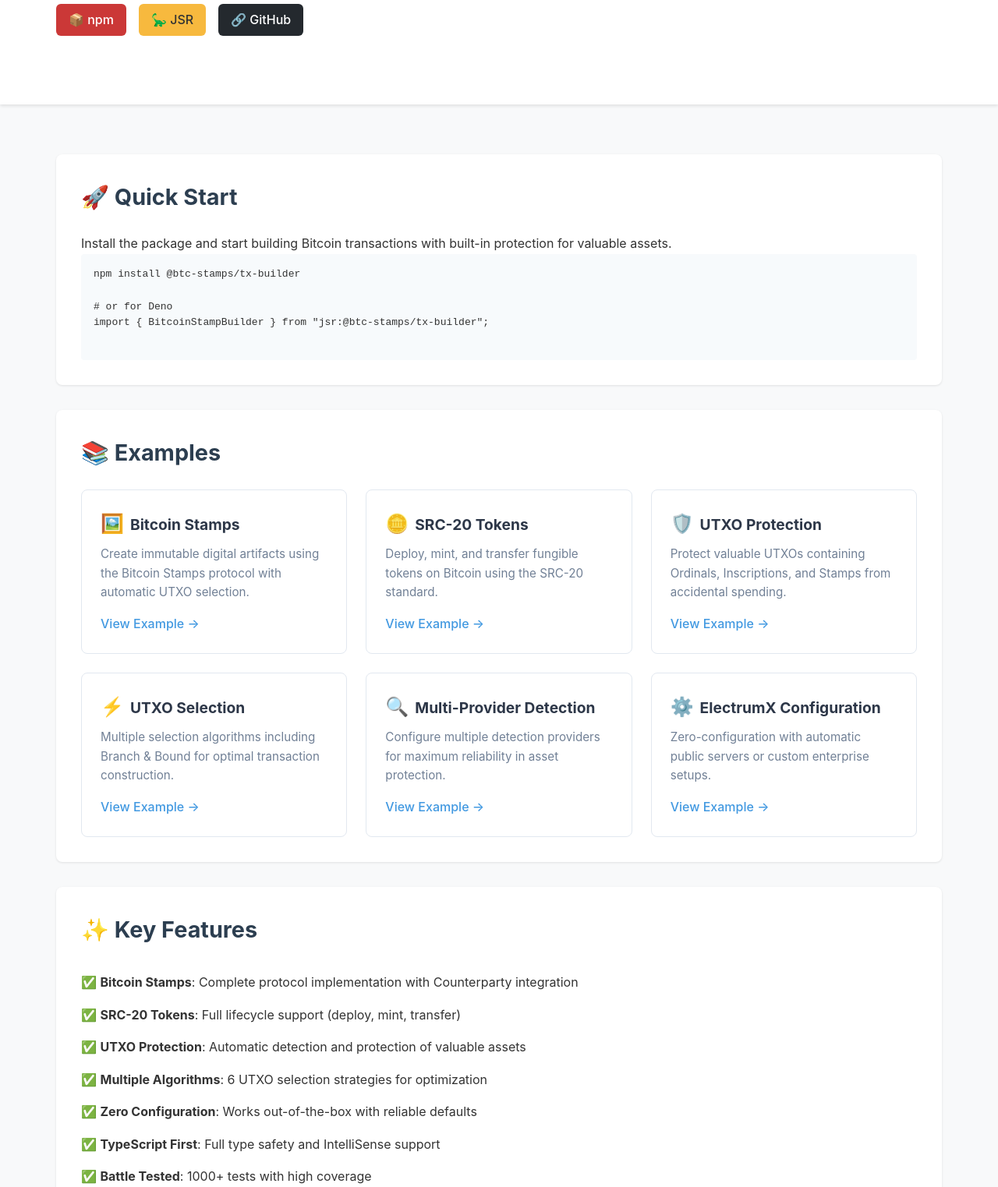
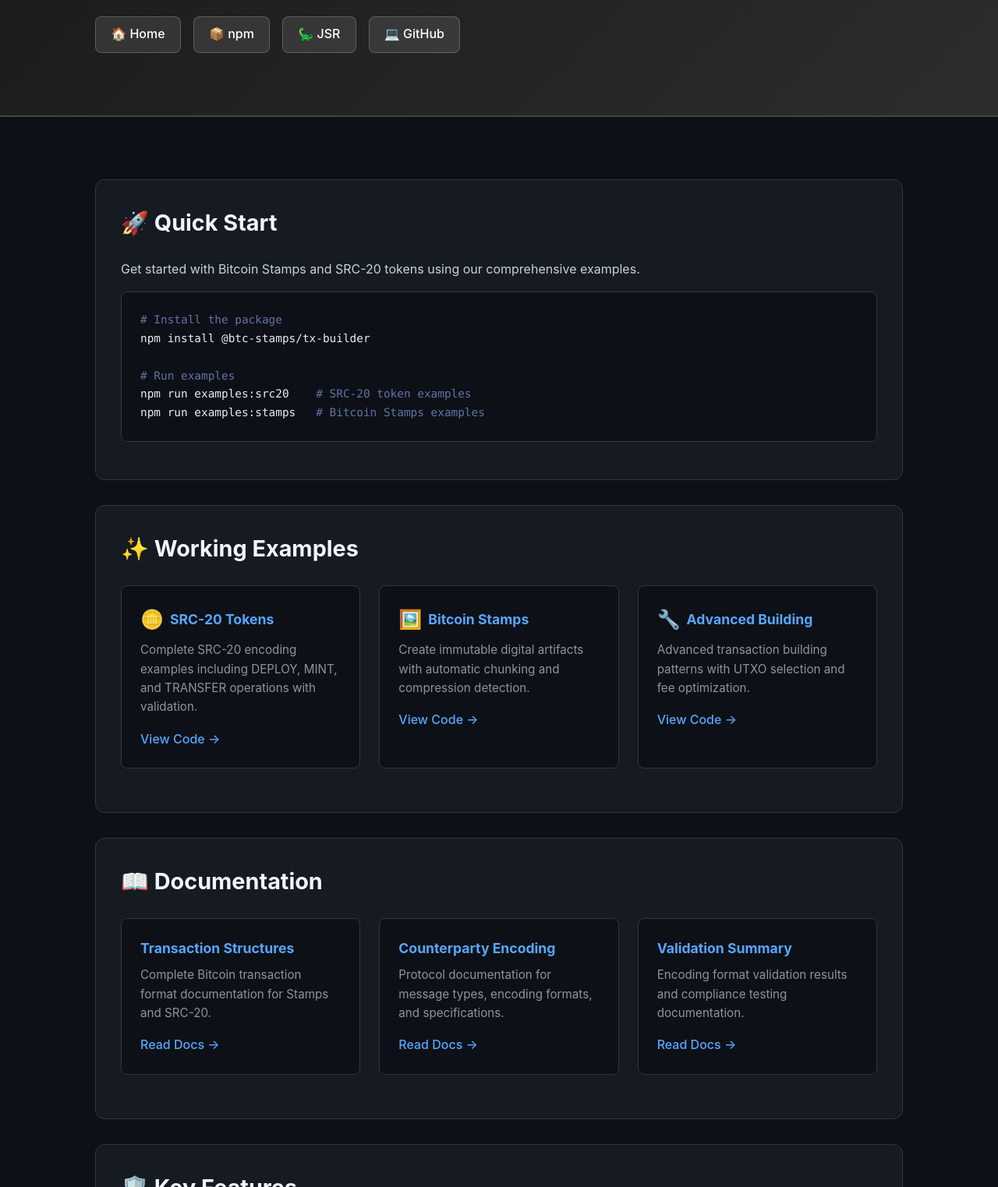
Before and after one commit to btc-stamps/tx-builder, a website built with Vite: page docs/examples/index.html in a window 1280 px wide. Shown: the part 186-1709 px from the top of the page at 78% size. Built offline with nearby package versions, Linux system fonts and the light colour scheme; what bitcoinjs-lib would draw is missing.

Commit message:
chore: cleanup html for github pages

```diff
--- a/docs/examples/index.html
+++ b/docs/examples/index.html
@@ -3,129 +3,216 @@
 <head>
   <meta charset="UTF-8">
   <meta name="viewport" content="width=device-width, initial-scale=1.0">
-    <title>@btc-stamps/tx-builder - Bitcoin Transaction Builder</title>
+  <title>@btc-stamps/tx-builder - Examples</title>
   <style>
     * {
       margin: 0;
       padding: 0;
       box-sizing: border-box;
     }
+
     body {
-        font-family:
-          -apple-system, BlinkMacSystemFont, 'Segoe UI', Roboto, 'Helvetica Neue', Arial,
-          sans-serif;
+      font-family: -apple-system, BlinkMacSystemFont, 'Segoe UI', Roboto, 'Helvetica Neue', Arial, sans-serif;
       line-height: 1.6;
-        color: #333;
-        background: #f8f9fa;
+      background: #0d1117;
+      color: #c9d1d9;
     }
+
     .container {
-        max-width: 1200px;
+      max-width: 1100px;
       margin: 0 auto;
       padding: 2rem;
     }
+
     header {
-        background: white;
-        padding: 2rem 0;
-        box-shadow: 0 2px 4px rgba(0, 0, 0, 0.1);
-        margin-bottom: 2rem;
+      background: linear-gradient(135deg, #1a1a1a, #2d2d2d);
+      padding: 3rem 0;
+      margin-bottom: 3rem;
+      border-bottom: 2px solid #444;
     }
+
     h1 {
       font-size: 2.5rem;
+      font-weight: 700;
+      color: white;
       margin-bottom: 0.5rem;
-        color: #2c3e50;
+      text-shadow: 0 2px 10px rgba(0,0,0,0.3);
     }
+
     .subtitle {
       font-size: 1.2rem;
-        color: #718096;
+      color: rgba(255,255,255,0.9);
+      margin-bottom: 1.5rem;
     }
+
     .badges {
-        margin: 1.5rem 0;
       display: flex;
       gap: 1rem;
       flex-wrap: wrap;
     }
+
     .badge {
       display: inline-block;
-        padding: 0.5rem 1rem;
-        background: #4299e1;
+      padding: 0.6rem 1.2rem;
+      background: rgba(255,255,255,0.1);
       color: white;
       text-decoration: none;
-        border-radius: 6px;
+      border-radius: 8px;
       font-weight: 500;
-        transition: background 0.3s;
+      transition: all 0.3s;
+      border: 1px solid rgba(255,255,255,0.2);
+      backdrop-filter: blur(10px);
     }
+
     .badge:hover {
-        background: #3182ce;
-      }
-      .badge.npm {
-        background: #cb3837;
-      }
-      .badge.npm:hover {
-        background: #a82e2e;
-      }
-      .badge.jsr {
-        background: #f7b93e;
-        color: #333;
-      }
-      .badge.jsr:hover {
-        background: #f5a020;
-      }
-      .badge.github {
-        background: #24292e;
-      }
-      .badge.github:hover {
-        background: #1a1e22;
+      background: rgba(255,255,255,0.2);
+      transform: translateY(-2px);
+      box-shadow: 0 5px 15px rgba(255,255,255,0.1);
     }
 
     .section {
-        background: white;
-        border-radius: 8px;
+      background: #161b22;
+      border-radius: 12px;
       padding: 2rem;
       margin-bottom: 2rem;
-        box-shadow: 0 1px 3px rgba(0, 0, 0, 0.1);
+      border: 1px solid #30363d;
     }
+
     h2 {
+      color: #f0f6fc;
       margin-bottom: 1.5rem;
-        color: #2c3e50;
       font-size: 1.8rem;
+      display: flex;
+      align-items: center;
+      gap: 0.5rem;
     }
+
+    h3 {
+      color: #58a6ff;
+      margin: 1.5rem 0 0.5rem;
+      font-size: 1.2rem;
+    }
+
+    pre {
+      background: #0d1117;
+      border: 1px solid #30363d;
+      border-radius: 8px;
+      padding: 1.5rem;
+      overflow-x: auto;
+      margin: 1rem 0;
+      position: relative;
+    }
+
+    code {
+      font-family: 'SF Mono', Monaco, 'Cascadia Code', 'Roboto Mono', Consolas, 'Courier New', monospace;
+      font-size: 0.9rem;
+      color: #e6edf3;
+    }
+
+    /* Syntax highlighting colors */
+    .keyword { color: #ff79c6; }
+    .string { color: #f1fa8c; }
+    .comment { color: #6272a4; }
+
     .examples-grid {
       display: grid;
       grid-template-columns: repeat(auto-fit, minmax(300px, 1fr));
       gap: 1.5rem;
+      margin: 1.5rem 0;
     }
+
     .example-card {
-        border: 1px solid #e2e8f0;
+      background: #0d1117;
+      border: 1px solid #30363d;
       border-radius: 8px;
       padding: 1.5rem;
-        transition: transform 0.2s, box-shadow 0.2s;
+      transition: all 0.3s;
+      text-decoration: none;
+      color: inherit;
+      display: block;
     }
+
     .example-card:hover {
+      border-color: #58a6ff;
       transform: translateY(-2px);
-        box-shadow: 0 4px 12px rgba(0, 0, 0, 0.1);
+      box-shadow: 0 5px 15px rgba(88, 166, 255, 0.2);
     }
+
     .example-card h3 {
-        color: #2d3748;
-        margin-bottom: 0.5rem;
-        font-size: 1.2rem;
+      color: #58a6ff;
+      margin: 0 0 0.5rem;
+      font-size: 1.1rem;
+      display: flex;
+      align-items: center;
+      gap: 0.5rem;
     }
+
     .example-card p {
-        color: #718096;
-        margin-bottom: 1rem;
+      color: #8b949e;
       font-size: 0.95rem;
+      margin: 0 0 1rem;
     }
-      .example-card a {
-        color: #4299e1;
+
+    .example-link {
+      color: #58a6ff;
       text-decoration: none;
       font-weight: 500;
     }
-      .example-card a:hover {
+
+    .example-link:hover {
       text-decoration: underline;
     }
+
+    a {
+      color: #58a6ff;
+      text-decoration: none;
+    }
+
+    a:hover {
+      text-decoration: underline;
+    }
+
+    ul {
+      list-style-position: inside;
+      margin: 1rem 0;
+    }
+
+    li {
+      margin: 0.5rem 0;
+      color: #c9d1d9;
+    }
+
     .icon {
       font-size: 1.5rem;
-        margin-right: 0.5rem;
     }
+
+    .feature-list {
+      list-style: none;
+      padding: 0;
+    }
+
+    .feature-list li {
+      padding: 0.5rem 0;
+      color: #c9d1d9;
+    }
+
+    .feature-list strong {
+      color: #f0f6fc;
+    }
+
+    footer {
+      text-align: center;
+      padding: 3rem 0;
+      color: #8b949e;
+      border-top: 1px solid #30363d;
+      margin-top: 3rem;
+    }
+
+    footer a {
+      color: #58a6ff;
+      margin: 0 1rem;
+    }
+
     @media (max-width: 768px) {
       .container {
         padding: 1rem;
@@ -142,16 +229,13 @@
 <body>
   <header>
     <div class="container">
-        <h1>@btc-stamps/tx-builder</h1>
-        <p class="subtitle">
-          Comprehensive Bitcoin transaction builder with native Stamps and SRC-20 support
-        </p>
-
+      <h1>📚 @btc-stamps/tx-builder Examples</h1>
+      <p class="subtitle">Interactive examples and documentation for Bitcoin Stamps & SRC-20</p>
       <div class="badges">
-          <a href="https://www.npmjs.com/package/@btc-stamps/tx-builder" class="badge npm"
-          >📦 npm</a>
-          <a href="https://jsr.io/@btc-stamps/tx-builder" class="badge jsr">🦕 JSR</a>
-          <a href="https://github.com/btc-stamps/tx-builder" class="badge github">🔗 GitHub</a>
+        <a href="../" class="badge">🏠 Home</a>
+        <a href="https://www.npmjs.com/package/@btc-stamps/tx-builder" class="badge">📦 npm</a>
+        <a href="https://jsr.io/@btc-stamps/tx-builder" class="badge">🦕 JSR</a>
+        <a href="https://github.com/btc-stamps/tx-builder" class="badge">💻 GitHub</a>
       </div>
     </div>
   </header>
@@ -159,109 +243,144 @@
   <div class="container">
     <section class="section">
       <h2>🚀 Quick Start</h2>
-        <p>
-          Install the package and start building Bitcoin transactions with built-in protection for
-          valuable assets.
+      <p style="margin-bottom: 1rem;">
+        Get started with Bitcoin Stamps and SRC-20 tokens using our comprehensive examples.
       </p>
-        <pre
-          style="background: #f7fafc; padding: 1rem; border-radius: 4px; overflow-x: auto"
-        >
-<code>npm install @btc-stamps/tx-builder
+      <pre><code><span class="comment"># Install the package</span>
+npm install @btc-stamps/tx-builder
 
-# or for Deno
-import { BitcoinStampBuilder } from "jsr:@btc-stamps/tx-builder";</code>
-      </pre>
+<span class="comment"># Run examples</span>
+npm run examples:src20    <span class="comment"># SRC-20 token examples</span>
+npm run examples:stamps   <span class="comment"># Bitcoin Stamps examples</span></code></pre>
     </section>
 
     <section class="section">
-        <h2>📚 Examples</h2>
+      <h2>✨ Working Examples</h2>
       <div class="examples-grid">
+        <div class="example-card">
+          <h3><span class="icon">🪙</span>SRC-20 Tokens</h3>
+          <p>
+            Complete SRC-20 encoding examples including DEPLOY, MINT, and TRANSFER operations with validation.
+          </p>
+          <a href="https://github.com/btc-stamps/tx-builder/blob/main/docs/examples/simple-src20-tokens.ts" class="example-link">View Code →</a>
+        </div>
+
         <div class="example-card">
           <h3><span class="icon">🖼️</span>Bitcoin Stamps</h3>
           <p>
-              Create immutable digital artifacts using the Bitcoin Stamps protocol with automatic
-              UTXO selection.
+            Create immutable digital artifacts with automatic chunking and compression detection.
           </p>
-            <a href="https://github.com/btc-stamps/tx-builder/blob/main/examples/bitcoin-stamps.ts"
-            >View Example →</a>
+          <a href="https://github.com/btc-stamps/tx-builder/blob/main/docs/examples/simple-bitcoin-stamps.ts" class="example-link">View Code →</a>
         </div>
 
         <div class="example-card">
-            <h3><span class="icon">🪙</span>SRC-20 Tokens</h3>
-            <p>Deploy, mint, and transfer fungible tokens on Bitcoin using the SRC-20 standard.</p>
-            <a href="https://github.com/btc-stamps/tx-builder/blob/main/examples/src20-tokens.ts"
-            >View Example →</a>
-          </div>
-
-          <div class="example-card">
-            <h3><span class="icon">🛡️</span>UTXO Protection</h3>
+          <h3><span class="icon">🔧</span>Advanced Building</h3>
           <p>
-              Protect valuable UTXOs containing Ordinals, Inscriptions, and Stamps from accidental
-              spending.
+            Advanced transaction building patterns with UTXO selection and fee optimization.
           </p>
-            <a
-              href="https://github.com/btc-stamps/tx-builder/blob/main/examples/utxo-selection-protected.ts"
-            >View Example →</a>
-          </div>
-
-          <div class="example-card">
-            <h3><span class="icon">⚡</span>UTXO Selection</h3>
-            <p>
-              Multiple selection algorithms including Branch & Bound for optimal transaction
-              construction.
-            </p>
-            <a href="https://github.com/btc-stamps/tx-builder/blob/main/examples/utxo-selection.ts"
-            >View Example →</a>
-          </div>
-
-          <div class="example-card">
-            <h3><span class="icon">🔍</span>Multi-Provider Detection</h3>
-            <p>
-              Configure multiple detection providers for maximum reliability in asset protection.
-            </p>
-            <a
-              href="https://github.com/btc-stamps/tx-builder/blob/main/examples/protection-multi-provider.ts"
-            >View Example →</a>
-          </div>
-
-          <div class="example-card">
-            <h3><span class="icon">⚙️</span>ElectrumX Configuration</h3>
-            <p>Zero-configuration with automatic public servers or custom enterprise setups.</p>
-            <a
-              href="https://github.com/btc-stamps/tx-builder/blob/main/examples/configuration-electrumx.ts"
-            >View Example →</a>
+          <a href="https://github.com/btc-stamps/tx-builder/blob/main/docs/examples/advanced-transaction-building.ts" class="example-link">View Code →</a>
         </div>
       </div>
     </section>
 
     <section class="section">
-        <h2>✨ Key Features</h2>
-        <ul style="list-style: none; padding: 0">
-          <li style="padding: 0.5rem 0">
-            ✅ <strong>Bitcoin Stamps</strong>: Complete protocol implementation with Counterparty
-            integration
-          </li>
-          <li style="padding: 0.5rem 0">
-            ✅ <strong>SRC-20 Tokens</strong>: Full lifecycle support (deploy, mint, transfer)
-          </li>
-          <li style="padding: 0.5rem 0">
-            ✅ <strong>UTXO Protection</strong>: Automatic detection and protection of valuable
-            assets
-          </li>
-          <li style="padding: 0.5rem 0">
-            ✅ <strong>Multiple Algorithms</strong>: 6 UTXO selection strategies for optimization
-          </li>
-          <li style="padding: 0.5rem 0">
-            ✅ <strong>Zero Configuration</strong>: Works out-of-the-box with reliable defaults
-          </li>
-          <li style="padding: 0.5rem 0">
-            ✅ <strong>TypeScript First</strong>: Full type safety and IntelliSense support
-          </li>
-          <li style="padding: 0.5rem 0">
-            ✅ <strong>Battle Tested</strong>: 1000+ tests with high coverage
-          </li>
+      <h2>📖 Documentation</h2>
+      <div class="examples-grid">
+        <div class="example-card">
+          <h3>Transaction Structures</h3>
+          <p>
+            Complete Bitcoin transaction format documentation for Stamps and SRC-20.
+          </p>
+          <a href="https://github.com/btc-stamps/tx-builder/blob/main/docs/examples/transaction-structures.md" class="example-link">Read Docs →</a>
+        </div>
+
+        <div class="example-card">
+          <h3>Counterparty Encoding</h3>
+          <p>
+            Protocol documentation for message types, encoding formats, and specifications.
+          </p>
+          <a href="https://github.com/btc-stamps/tx-builder/blob/main/docs/examples/counterparty-encoding-decoding.md" class="example-link">Read Docs →</a>
+        </div>
+
+        <div class="example-card">
+          <h3>Validation Summary</h3>
+          <p>
+            Encoding format validation results and compliance testing documentation.
+          </p>
+          <a href="https://github.com/btc-stamps/tx-builder/blob/main/docs/examples/encoding-validation-summary.md" class="example-link">Read Docs →</a>
+        </div>
+      </div>
+    </section>
+
+    <section class="section">
+      <h2>🛡️ Key Features</h2>
+      <ul class="feature-list">
+        <li>✅ <strong>Bitcoin Stamps</strong>: Complete protocol implementation with Counterparty integration</li>
+        <li>✅ <strong>SRC-20 Tokens</strong>: Full lifecycle support (deploy, mint, transfer)</li>
+        <li>✅ <strong>UTXO Protection</strong>: Automatic detection and protection of valuable assets</li>
+        <li>✅ <strong>Multiple Algorithms</strong>: 6 UTXO selection strategies for optimization</li>
+        <li>✅ <strong>Zero Configuration</strong>: Works out-of-the-box with reliable defaults</li>
+        <li>✅ <strong>TypeScript First</strong>: Full type safety and IntelliSense support</li>
+        <li>✅ <strong>Battle Tested</strong>: Comprehensive test coverage with real-world validation</li>
       </ul>
     </section>
+
+    <section class="section">
+      <h2>📝 Example Categories</h2>
+      <h3>🎯 Simple Examples</h3>
+      <ul>
+        <li><strong>SRC-20 Encoding</strong>: Basic token operations without complex transaction building</li>
+        <li><strong>Bitcoin Stamps</strong>: Image and text encoding with automatic formatting</li>
+      </ul>
+
+      <h3>📚 Technical Documentation</h3>
+      <ul>
+        <li><strong>Transaction Structures</strong>: Complete on-chain format specifications</li>
+        <li><strong>Protocol Documentation</strong>: Counterparty and SRC-20 encoding details</li>
+        <li><strong>Validation Reports</strong>: Compliance testing and format validation</li>
+      </ul>
+
+      <h3>🔧 Advanced Topics</h3>
+      <ul>
+        <li><strong>UTXO Selection</strong>: Multiple algorithms for optimal coin selection</li>
+        <li><strong>Fee Optimization</strong>: Size calculation and fee estimation</li>
+        <li><strong>Multi-Provider Support</strong>: Configuring multiple detection providers</li>
+      </ul>
+    </section>
+
+    <section class="section">
+      <h2>🚀 Running Examples</h2>
+      <pre><code><span class="comment"># Clone the repository</span>
+git clone https://github.com/btc-stamps/tx-builder.git
+cd tx-builder
+
+<span class="comment"># Install dependencies</span>
+npm install
+
+<span class="comment"># Run specific examples</span>
+npx tsx docs/examples/simple-src20-tokens.ts
+npx tsx docs/examples/simple-bitcoin-stamps.ts
+
+<span class="comment"># Or use npm scripts</span>
+npm run examples:src20
+npm run examples:stamps
+npm run examples  <span class="comment"># Run all examples</span></code></pre>
+    </section>
   </div>
+
+  <footer>
+    <div class="container">
+      <p>
+        Built with 💜 for the Bitcoin Stamps community
+        <br><br>
+        <a href="../">Home</a>
+        <a href="https://github.com/btc-stamps/tx-builder">GitHub</a>
+        <a href="https://www.npmjs.com/package/@btc-stamps/tx-builder">npm</a>
+        <a href="https://jsr.io/@btc-stamps/tx-builder">JSR</a>
+        <a href="https://t.me/BitcoinStamps">Telegram</a>
+        <a href="https://x.com/stampchain">X</a>
+      </p>
+    </div>
+  </footer>
 </body>
 </html>
```
Also changed, not shown: docs/examples/README.md. Lines whose indentation alone changed are shown as unchanged.
